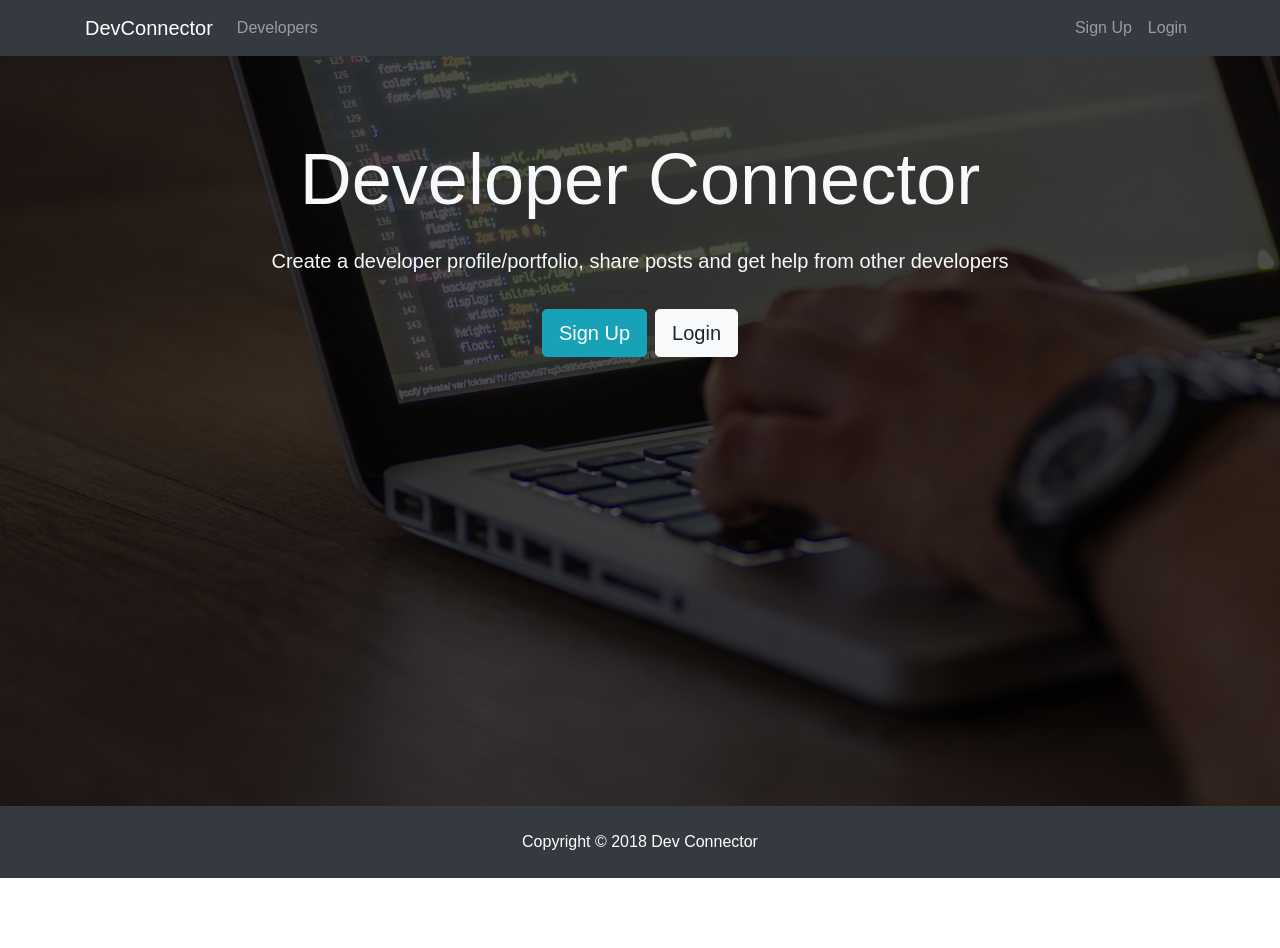
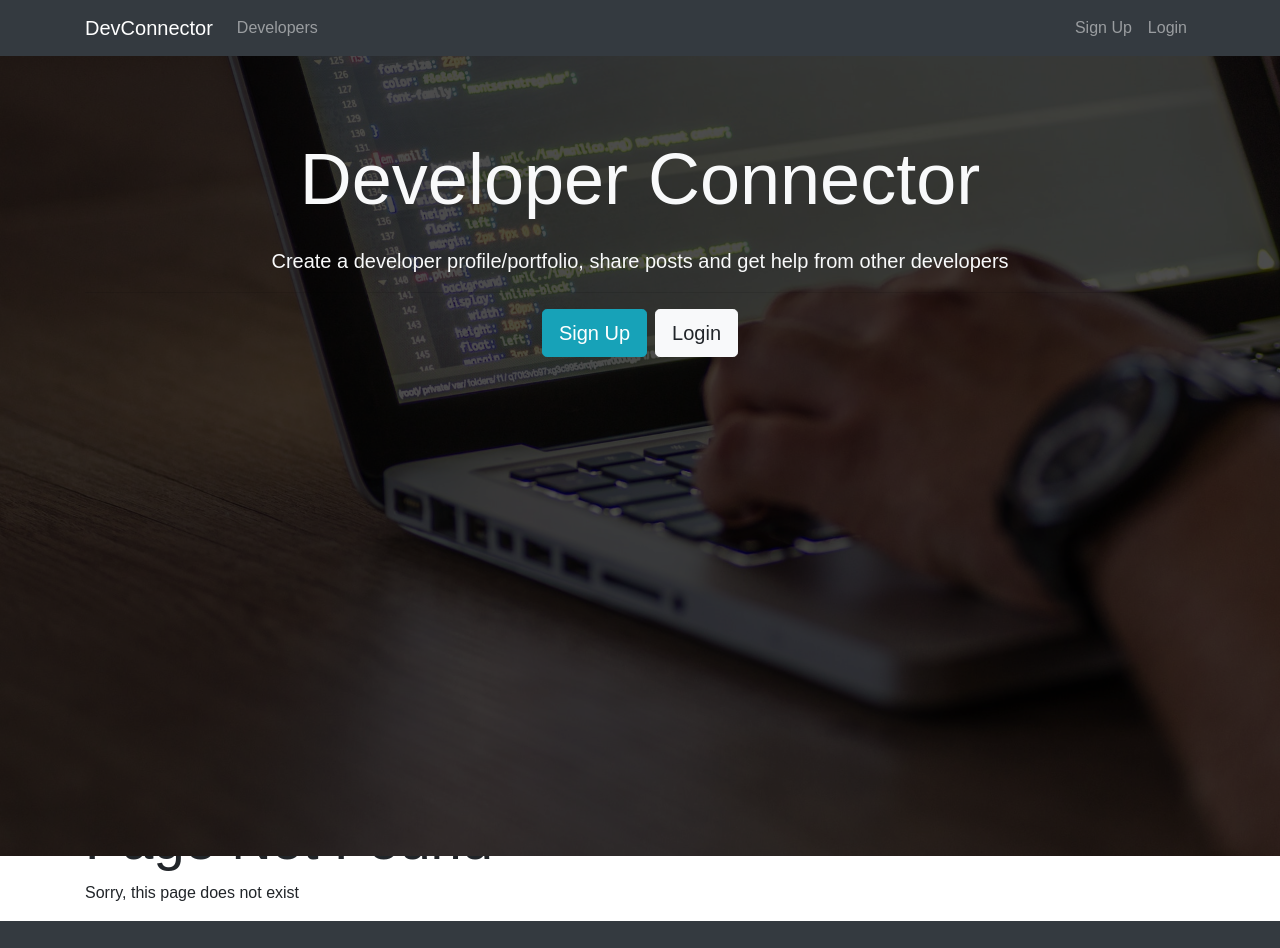
Before and after one commit to arestch/Dev-SocNetwork, a React (Create React App) app in the folder client/: page / in a window 1280 px wide. Shown: the top 948 px of the page. Before the commit the page ends 878 px from the top, so only its background shows below. Built offline with nearby package versions, Linux system fonts and the light colour scheme.

Commit message:
added 404 page & edited Switch in app

```diff
--- a/client/src/App.js
+++ b/client/src/App.js
@@ -22,6 +22,7 @@ import AddEducation from "./components/add-credentials/AddEducation";
 import AddExperience from "./components/add-credentials/AddExperience";
 import Profiles from "./components/profiles/Profiles";
 import Profile from "./components/profile/Profile";
+import NotFound from "./components/not-found/NotFound";
 
 import "./App.css";
 
@@ -56,41 +57,33 @@ class App extends Component {
             <Navbar />
             <Route exact path="/" component={Landing} />
             <div className="container">
-              <Route exact path="/login" component={Login} />
-              <Route exact path="/register" component={Register} />
-              <Route exact path="/profiles" component={Profiles} />
-              <Route exact path="/profile/:handle" component={Profile} />
-
               <Switch>
+                <Route exact path="/login" component={Login} />
+                <Route exact path="/register" component={Register} />
+                <Route exact path="/profiles" component={Profiles} />
+                <Route exact path="/profile/:handle" component={Profile} />
                 <PrivateRoute exact path="/dashboard" component={Dashboard} />
-              </Switch>
-              <Switch>
                 <PrivateRoute
                   exact
                   path="/create-profile"
                   component={CreateProfile}
                 />
-              </Switch>
-              <Switch>
                 <PrivateRoute
                   exact
                   path="/edit-profile"
                   component={EditProfile}
                 />
-              </Switch>
-              <Switch>
                 <PrivateRoute
                   exact
                   path="/add-experience"
                   component={AddExperience}
                 />
-              </Switch>
-              <Switch>
                 <PrivateRoute
                   exact
                   path="/add-education"
                   component={AddEducation}
                 />
+                <Route component={NotFound} />
               </Switch>
             </div>
             <Footer />
--- /dev/null
+++ b/client/src/components/not-found/NotFound.js
@@ -0,0 +1,10 @@
+import React from "react";
+
+export default () => {
+  return (
+    <div>
+      <h1 className="display-4">Page Not Found</h1>
+      <p>Sorry, this page does not exist</p>
+    </div>
+  );
+};
```
